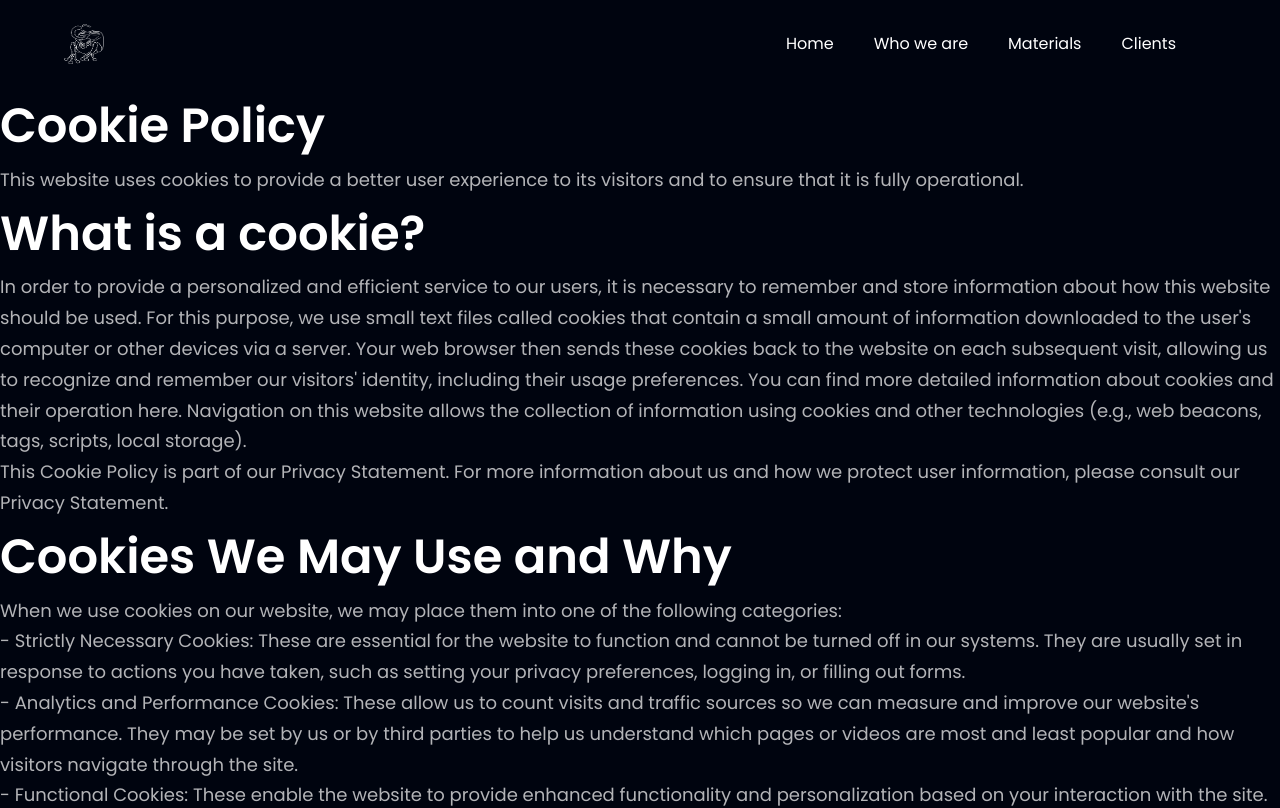
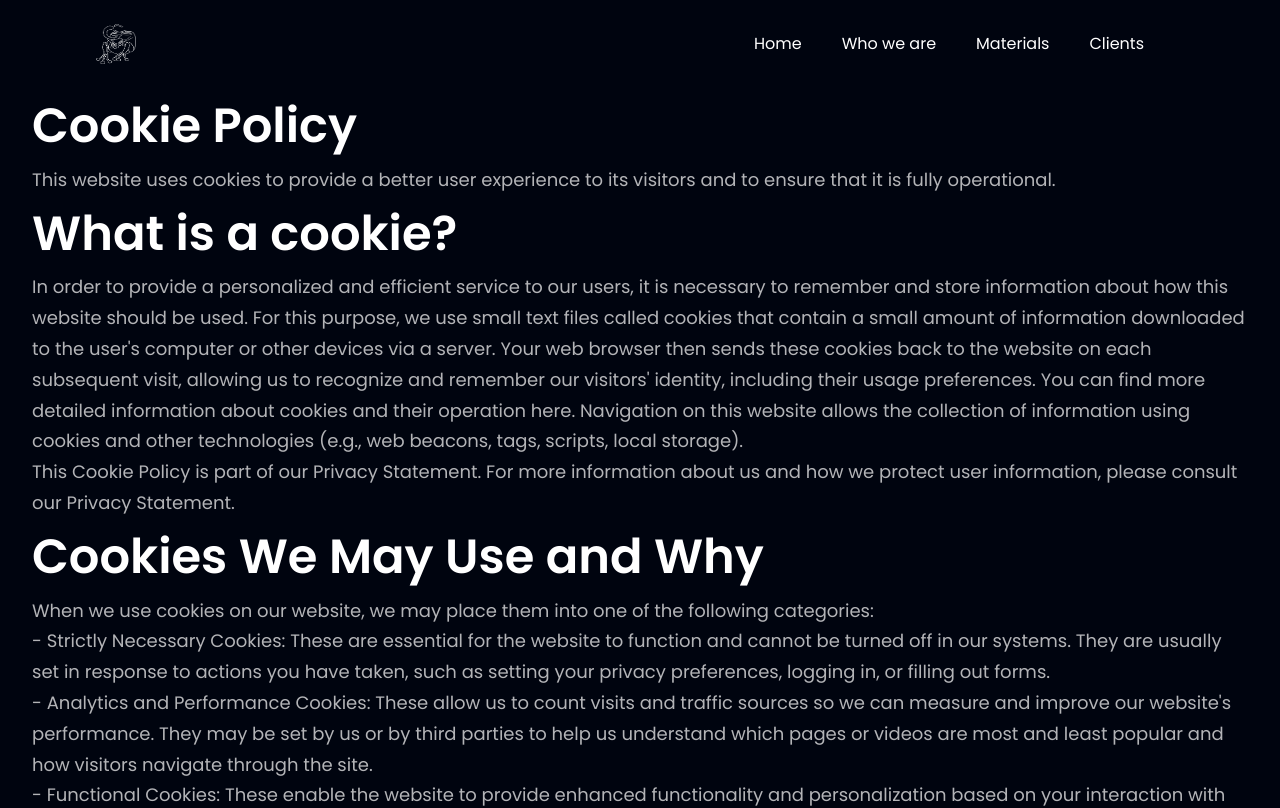
Before and after one commit to itsDaiton/business-website-template, a React (Vite) app: page /cookie-policy in a window 1280 px wide. Shown: the top 808 px of the page. Built offline with nearby package versions, Linux system fonts and the light colour scheme.

Commit message:
clean: Fix padding

```diff
--- a/src/styles/style.js
+++ b/src/styles/style.js
@@ -1,5 +1,5 @@
 const styles = {
-  boxWidth: "xl:max-w-[1280px] w-full",
+  boxWidth: "xl:max-w-[1280px] w-full sm:px-8 px-4",
 
   heading2: "font-poppins font-semibold xs:text-[48px] text-[40px] text-white xs:leading-[76.8px] leading-[66.8px] w-full",
   paragraph: "font-poppins font-normal text-dimWhite text-[18px] leading-[30.8px]",
```
